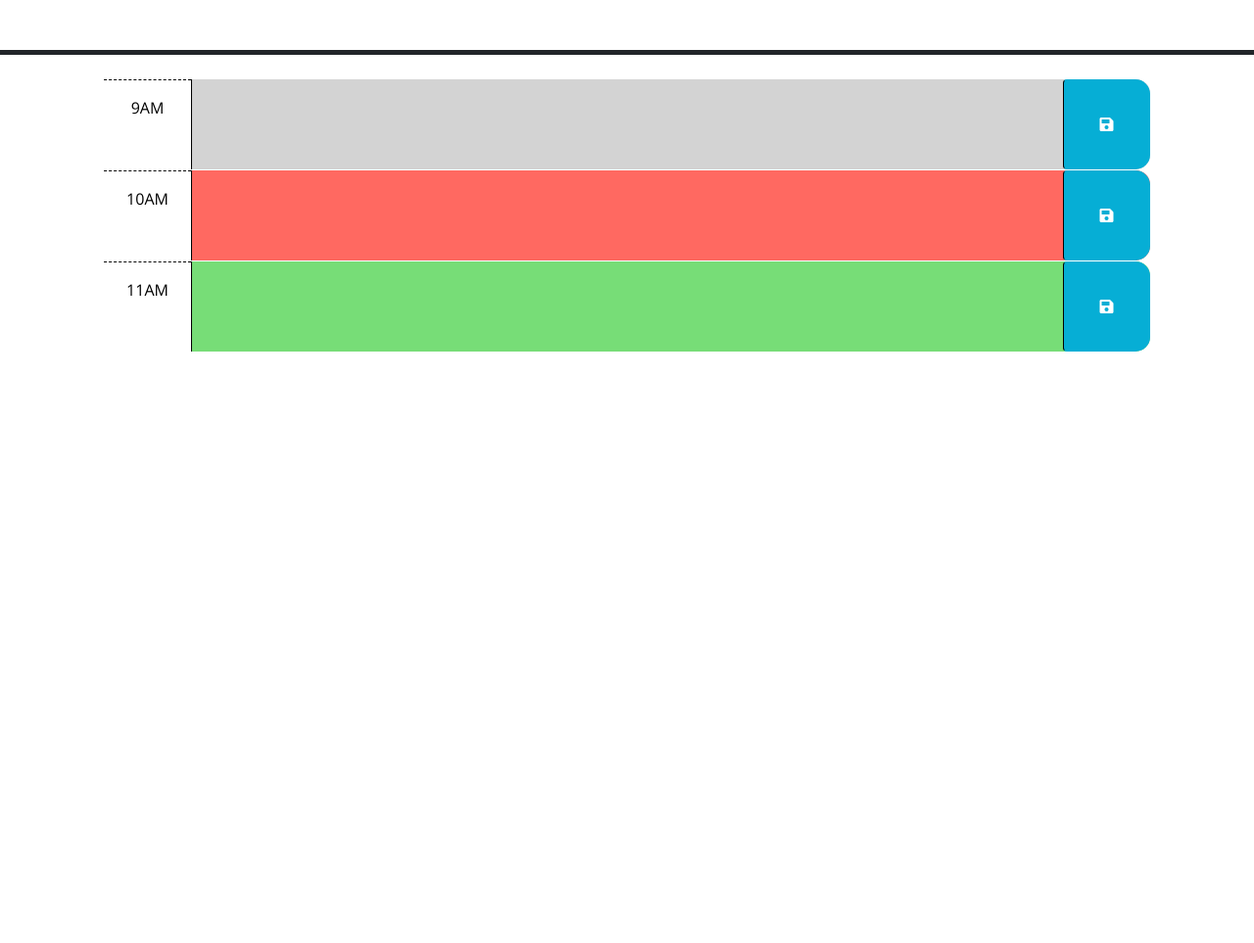
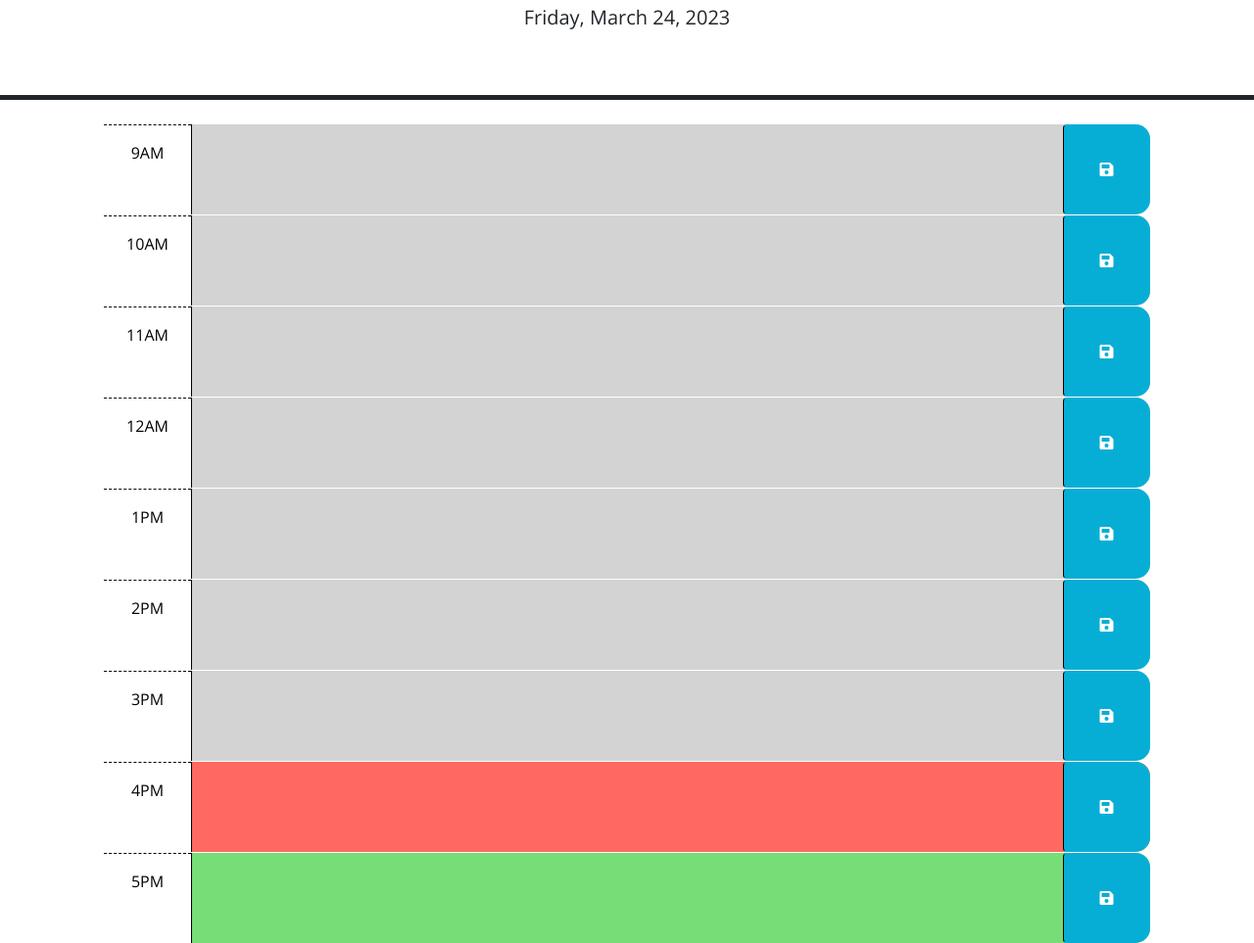
Before and after one commit to Kviponder/myDay, a plain HTML site: page index.html in a window 1280 px wide. Shown: the part 176-1139 px from the top of the page at 98% size. Before the commit the page ends 800 px from the top, so only its background shows below. Drawn offline with nearby package versions, Linux system fonts and the light colour scheme.

Commit message:
Added js function: save onClick, timeBlocks to addClass based on time, and added current date to top

```diff
--- a/assets/script.js
+++ b/assets/script.js
@@ -2,22 +2,34 @@
 // the code isn't run until the browser has finished rendering all the elements
 // in the html.
 $(function () {
-    // TODO: Add a listener for click events on the save button. This code should
-    // use the id in the containing time-block as a key to save the user input in
-    // local storage. HINT: What does `this` reference in the click listener
-    // function? How can DOM traversal be used to get the "hour-x" id of the
-    // time-block containing the button that was clicked? How might the id be
-    // useful when saving the description in local storage?
-    //
-    // TODO: Add code to apply the past, present, or future class to each time
-    // block by comparing the id to the current hour. HINTS: How can the id
-    // attribute of each time-block be used to conditionally add or remove the
-    // past, present, and future classes? How can Day.js be used to get the
-    // current hour in 24-hour time?
-    //
-    // TODO: Add code to get any user input that was saved in localStorage and set
-    // the values of the corresponding textarea elements. HINT: How can the id
-    // attribute of each time-block be used to do this?
-    //
-    // TODO: Add code to display the current date in the header of the page.
+  $(".saveBtn").on("click", function() {
+    const timeBlock = $(this).parent();
+    const hour = timeBlock.attr("id")
+    const description = timeBlock.find(".description").val();
+    localStorage.setItem(hour, description);
   });
+
+  const currentHour = dayjs().hour();
+
+  $(".time-block").each(function() {
+   const timeBlock = $(this)
+   const hour = parseInt((timeBlock).attr("id").split("-")[1]);
+
+   if (hour < currentHour) {
+    timeBlock.addClass("past");
+   } else if (hour === currentHour) {
+    timeBlock.addClass("present");
+   } else {
+    timeBlock.addClass("future");
+   }
+
+  const savedDescription = localStorage.getItem(`hour-${hour}`);
+  if (savedDescription) {
+    timeBlock.find(".description").val(savedDescription);
+  }
+});
+
+
+
+$("#currentDay").text(dayjs().format("dddd, MMMM D, YYYY"));
+});
--- a/index.html
+++ b/index.html
@@ -1,23 +1,14 @@
 <!DOCTYPE html>
 <html lang="en">
+
 <head>
     <meta charset="UTF-8" />
     <meta name="viewport" content="width=device-width, initial-scale=1.0" />
     <meta http-equiv="X-UA-Compatible" content="ie=edge" />
-    <link
-      rel="stylesheet"
-      href="https://cdn.jsdelivr.net/npm/bootstrap@5.1.3/dist/css/bootstrap.min.css"
-    />
-    <link
-      rel="stylesheet"
-      href="https://use.fontawesome.com/releases/v5.8.1/css/all.css"
-      integrity="sha384-50oBUHEmvpQ+1lW4y57PTFmhCaXp0ML5d60M1M7uH2+nqUivzIebhndOJK28anvf"
-      crossorigin="anonymous"
-    />
-    <link
-      href="https://fonts.googleapis.com/css?family=Open+Sans&display=swap"
-      rel="stylesheet"
-    />
+    <link rel="stylesheet" href="https://cdn.jsdelivr.net/npm/bootstrap@5.1.3/dist/css/bootstrap.min.css" />
+    <link rel="stylesheet" href="https://use.fontawesome.com/releases/v5.8.1/css/all.css"
+        integrity="sha384-50oBUHEmvpQ+1lW4y57PTFmhCaXp0ML5d60M1M7uH2+nqUivzIebhndOJK28anvf" crossorigin="anonymous" />
+    <link href="https://fonts.googleapis.com/css?family=Open+Sans&display=swap" rel="stylesheet" />
     <link rel="stylesheet" href="assets/style.css" />
     <title>Work Day Scheduler</title>
 </head>
@@ -28,19 +19,14 @@
         <p class="lead">A simple calendar app for scheduling your work day</p>
         <p id="currentDay" class="lead"></p>
     </header>
+
     <div class="container-lg px-5">
-      <!-- Use class for "past", "present", and "future" to apply styles to the
-        time-block divs accordingly. The javascript will need to do this by
-        adding/removing these classes on each div by comparing the hour in the
-        id to the current hour. The html provided below is meant to be an example
-        demonstrating how the css provided can be leveraged to create the
-        desired layout and colors. The html below should be removed or updated
-        in the finished product. Remember to delete this comment once the
-        code is implemented.
-        -->
 
         <!-- Example of a past time block. The "past" class adds a gray background color. -->
-      <div id="hour-9" class="row time-block past">
+        <!-- Save button finds timeblock-identifies it by the id and then uses a const to 'find' the class .description  -->
+
+
+        <div id="hour-9" class="row time-block">
             <div class="col-2 col-md-1 hour text-center py-3">9AM</div>
             <textarea class="col-8 col-md-10 description" rows="3"> </textarea>
             <button class="btn saveBtn col-2 col-md-1" aria-label="save">
@@ -48,8 +34,7 @@
             </button>
         </div>
 
-      <!-- Example of a a present time block. The "present" class adds a red background color. -->
-      <div id="hour-10" class="row time-block present">
+        <div id="hour-10" class="row time-block">
             <div class="col-2 col-md-1 hour text-center py-3">10AM</div>
             <textarea class="col-8 col-md-10 description" rows="3"> </textarea>
             <button class="btn saveBtn col-2 col-md-1" aria-label="save">
@@ -57,8 +42,7 @@
             </button>
         </div>
 
-      <!-- Example of a future time block. The "future" class adds a green background color. -->
-      <div id="hour-11" class="row time-block future">
+        <div id="hour-11" class="row time-block">
             <div class="col-2 col-md-1 hour text-center py-3">11AM</div>
             <textarea class="col-8 col-md-10 description" rows="3"> </textarea>
             <button class="btn saveBtn col-2 col-md-1" aria-label="save">
@@ -66,13 +50,60 @@
             </button>
         </div>
 
+        <div id="hour-12" class="row time-block">
+            <div class="col-2 col-md-1 hour text-center py-3">12AM</div>
+            <textarea class="col-8 col-md-10 description" rows="3"> </textarea>
+            <button class="btn saveBtn col-2 col-md-1" aria-label="save">
+                <i class="fas fa-save" aria-hidden="true"></i>
+            </button>
+        </div>
+
+        <div id="hour-13" class="row time-block">
+            <div class="col-2 col-md-1 hour text-center py-3">1PM</div>
+            <textarea class="col-8 col-md-10 description" rows="3"> </textarea>
+            <button class="btn saveBtn col-2 col-md-1" aria-label="save">
+                <i class="fas fa-save" aria-hidden="true"></i>
+            </button>
+        </div>
+
+        <div id="hour-14" class="row time-block">
+            <div class="col-2 col-md-1 hour text-center py-3">2PM</div>
+            <textarea class="col-8 col-md-10 description" rows="3"> </textarea>
+            <button class="btn saveBtn col-2 col-md-1" aria-label="save">
+                <i class="fas fa-save" aria-hidden="true"></i>
+            </button>
+        </div>
+
+        <div id="hour-15" class="row time-block">
+            <div class="col-2 col-md-1 hour text-center py-3">3PM</div>
+            <textarea class="col-8 col-md-10 description" rows="3"> </textarea>
+            <button class="btn saveBtn col-2 col-md-1" aria-label="save">
+                <i class="fas fa-save" aria-hidden="true"></i>
+            </button>
+        </div>
+
+        <div id="hour-16" class="row time-block">
+            <div class="col-2 col-md-1 hour text-center py-3">4PM</div>
+            <textarea class="col-8 col-md-10 description" rows="3"> </textarea>
+            <button class="btn saveBtn col-2 col-md-1" aria-label="save">
+                <i class="fas fa-save" aria-hidden="true"></i>
+            </button>
+        </div>
+
+        <div id="hour-17" class="row time-block">
+            <div class="col-2 col-md-1 hour text-center py-3">5PM</div>
+            <textarea class="col-8 col-md-10 description" rows="3"> </textarea>
+            <button class="btn saveBtn col-2 col-md-1" aria-label="save">
+                <i class="fas fa-save" aria-hidden="true"></i>
+            </button>
+        </div>
+
+
         <script src="https://code.jquery.com/jquery-3.4.1.min.js"></script>
-    <script
-      src="https://cdn.jsdelivr.net/npm/dayjs@1.11.3/dayjs.min.js"
-      integrity="sha256-iu/zLUB+QgISXBLCW/mcDi/rnf4m4uEDO0wauy76x7U="
-      crossorigin="anonymous"
-    ></script>
+        <script src="https://cdn.jsdelivr.net/npm/dayjs@1.11.3/dayjs.min.js"
+            integrity="sha256-iu/zLUB+QgISXBLCW/mcDi/rnf4m4uEDO0wauy76x7U=" crossorigin="anonymous"></script>
 
         <script src="assets/script.js"></script>
 </body>
+
 </html>
```
Lines whose indentation alone changed are shown as unchanged.
